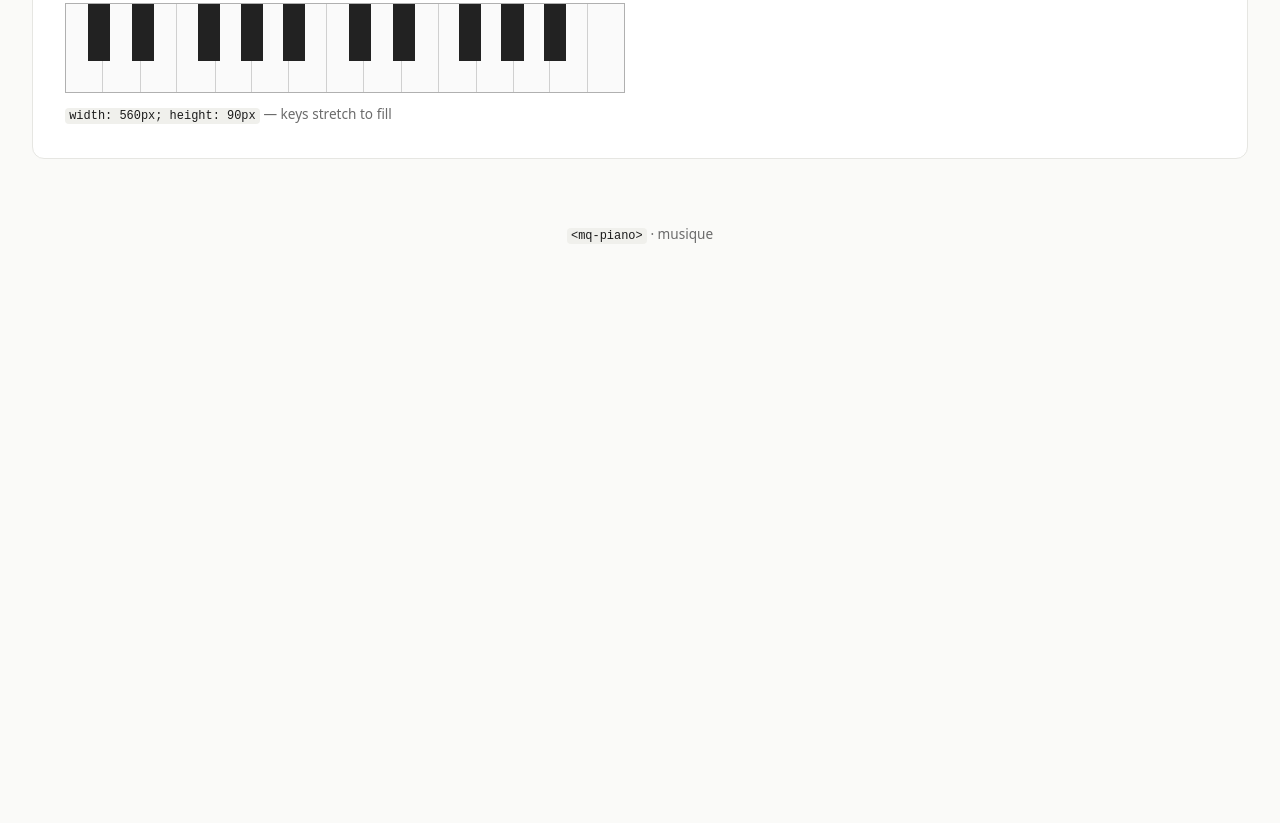
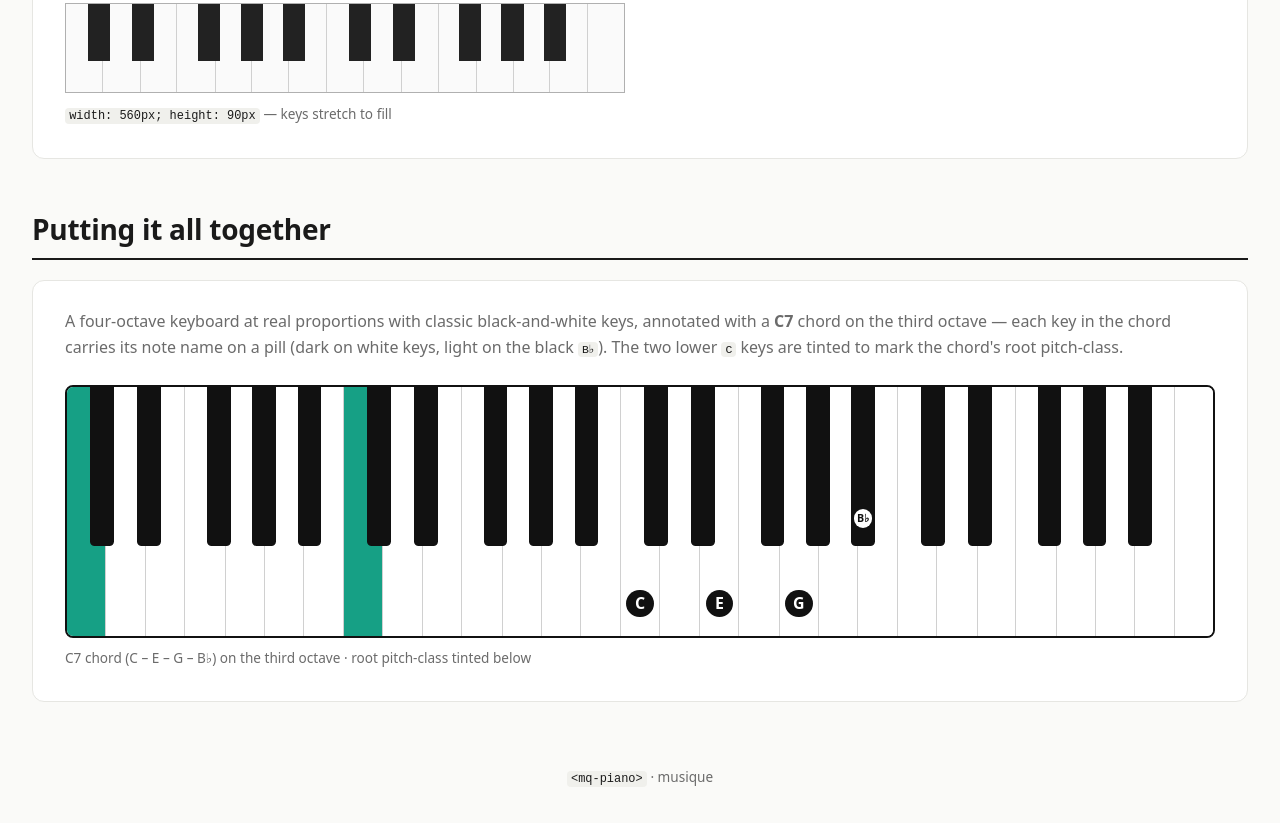
Before and after one commit to hsablonniere/musiq, a website built with Vite: page src/mq-piano/mq-piano.html in a window 1280 px wide. Shown: the part 7306-8129 px from the top of the page. Before the commit the page ends 7648 px from the top, so only its background shows below. Built offline with nearby package versions, Linux system fonts and the light colour scheme.

Commit message:
docs(mq-piano): add a usage showcase and refresh the screenshot
Since the component ships unstyled and is now locked to real piano proportions,
the previous screenshot — a coloured, stretched keyboard — no longer
matched the real output and overlapped with the mq-piano-chord visual.

The end-of-page example doubles as the screenshot source, so the hero image
stays reproducible and shows how parts and slots dress an otherwise bare
keyboard. The PNG is transparent to sit on any background.

```diff
--- a/src/mq-piano/mq-piano.html
+++ b/src/mq-piano/mq-piano.html
@@ -705,6 +705,79 @@
       <p class="caption"><code>width: 560px; height: 90px</code> — keys stretch to fill</p>
     </section>
 
+    <h2>Putting it all together</h2>
+
+    <section>
+      <p class="desc">
+        A four-octave keyboard at real proportions with classic black-and-white keys, annotated with
+        a <strong>C7</strong> chord on the third octave — each key in the chord carries its note name
+        on a pill (dark on white keys, light on the black <code>B♭</code>). The two lower
+        <code>C</code> keys are tinted to mark the chord's root pitch-class.
+      </p>
+      <style>
+        .showcase {
+          container-type: inline-size;
+          border-radius: 0.5em;
+          overflow: hidden;
+          --mq-piano-border-color: #d0d0d0;
+          --mq-piano-border-color-outer: #111;
+          --mq-piano-border-width-outer: 2px;
+          --mq-piano-black-key-height: 64%;
+        }
+        .showcase::part(key-white) {
+          background: #fff;
+        }
+        .showcase::part(key-black) {
+          background: #111;
+          border-radius: 0 0 0.4cqi 0.4cqi;
+        }
+        /* Root pitch-class tinted on the two octaves below the chord. */
+        .showcase::part(note-c2),
+        .showcase::part(note-c3) {
+          background: #16a085;
+        }
+        .showcase::part(key-white),
+        .showcase::part(key-black) {
+          display: flex;
+          flex-direction: column;
+          align-items: center;
+          justify-content: flex-end;
+        }
+        .showcase .pill {
+          --pill-size: 2.4cqi;
+          font-size: calc(var(--pill-size) * 0.58);
+          min-width: var(--pill-size);
+          height: var(--pill-size);
+          line-height: var(--pill-size);
+          padding: 0 0.4cqi;
+          margin-bottom: 1.6cqi;
+          border-radius: 999px;
+          text-align: center;
+          font-weight: 700;
+          font-family: system-ui, sans-serif;
+        }
+        .showcase .pill.on-white {
+          background: #111;
+          color: #fff;
+        }
+        /* The light pill sits on a black key (~60% the width of a white one), so it must
+           stay clear of the narrow key's edges — trimmed smaller, with no side padding. */
+        .showcase .pill.on-black {
+          --pill-size: 1.6cqi;
+          padding: 0;
+          background: #fff;
+          color: #111;
+        }
+      </style>
+      <mq-piano class="showcase" start-note="C2" end-note="C6">
+        <div slot="note-C4" class="pill on-white">C</div>
+        <div slot="note-E4" class="pill on-white">E</div>
+        <div slot="note-G4" class="pill on-white">G</div>
+        <div slot="note-Bb4" class="pill on-black">B♭</div>
+      </mq-piano>
+      <p class="caption">C7 chord (C – E – G – B♭) on the third octave · root pitch-class tinted below</p>
+    </section>
+
     <footer><code>&lt;mq-piano&gt;</code> · musique</footer>
   </body>
 </html>
```
Also changed, not shown: src/mq-piano/mq-piano.png.
